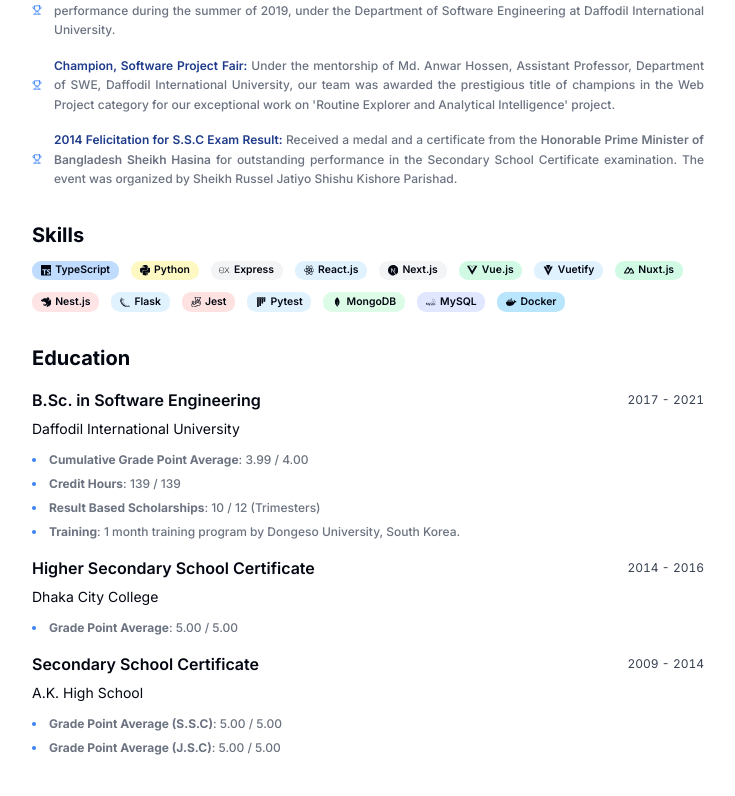
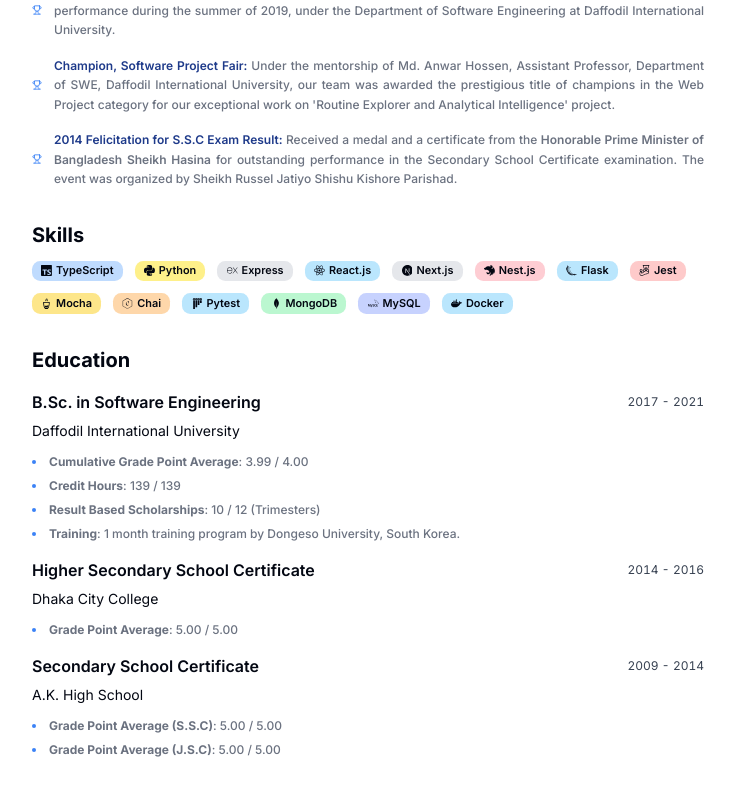
Before and after one commit to shunjid/shunjid.github.io, a Next.js app: page / in a window 1280 px wide. Shown: the part 1614-2410 px from the top of the page, without its empty margins (272-1007 px from the left). Built offline with nearby package versions, Linux system fonts and the light colour scheme.

Commit message:
Revamp skills

```diff
--- a/src/app/skills/index.tsx
+++ b/src/app/skills/index.tsx
@@ -13,7 +13,7 @@
       <h2 className="text-xl font-bold">Skills</h2>
       <div className="flex flex-wrap gap-3">
         {skills.map((skill) => {
-          const badgeStyle = `inline-block whitespace-nowrap rounded-[0.57rem] ${skill.color} px-[0.85em] pb-[0.45em] pt-[0.45em] text-center align-baseline text-[0.65em] font-semibold leading-none`;
+          const badgeStyle = `inline-block whitespace-nowrap rounded-[0.52rem] ${skill.color} px-[0.85em] pb-[0.45em] pt-[0.45em] text-center align-baseline text-[0.68em] font-semibold leading-none`;
 
           return (
             <span key={skill.title} className={badgeStyle}>
--- a/src/data/index.tsx
+++ b/src/data/index.tsx
@@ -1,8 +1,10 @@
 import {
+  SiChai,
   SiDocker,
   SiExpress,
   SiFlask,
   SiJest,
+  SiMocha,
   SiMongodb,
   SiMysql,
   SiNestjs,
@@ -37,67 +39,62 @@
   {
     title: "Python",
     icon: SiPython,
-    color: "bg-yellow-100",
+    color: "bg-yellow-200",
   },
   {
     title: "Express",
     icon: SiExpress,
-    color: "bg-gray-100",
+    color: "bg-gray-200",
   },
   {
     title: "React.js",
     icon: SiReact,
-    color: "bg-sky-100",
+    color: "bg-sky-200",
   },
   {
     title: "Next.js",
     icon: SiNextdotjs,
-    color: "bg-gray-100",
-  },
-  {
-    title: "Vue.js",
-    icon: SiVuedotjs,
-    color: "bg-emerald-100",
-  },
-  {
-    title: "Vuetify",
-    icon: SiVuetify,
-    color: "bg-sky-100",
-  },
-  {
-    title: "Nuxt.js",
-    icon: SiNuxtdotjs,
-    color: "bg-emerald-100",
+    color: "bg-gray-200",
   },
   {
     title: "Nest.js",
     icon: SiNestjs,
-    color: "bg-rose-100",
+    color: "bg-rose-200",
   },
   {
     title: "Flask",
     icon: SiFlask,
-    color: "bg-sky-100",
+    color: "bg-sky-200",
   },
   {
     title: "Jest",
     icon: SiJest,
-    color: "bg-red-100",
+    color: "bg-red-200",
+  },
+  {
+    title: "Mocha",
+    icon: SiMocha,
+    color: "bg-amber-200",
+  },
+  {
+    title: "Chai",
+    icon: SiChai,
+    color: "bg-orange-200",
   },
   {
     title: "Pytest",
     icon: SiPytest,
-    color: "bg-sky-100",
+    color: "bg-sky-200",
   },
   {
     title: "MongoDB",
     icon: SiMongodb,
-    color: "bg-green-100",
+    color: "bg-green-200",
   },
   {
     title: "MySQL",
     icon: SiMysql,
-    color: "bg-indigo-100",
+    color: "bg-indigo-200",
   },
   {
     title: "Docker",
```
